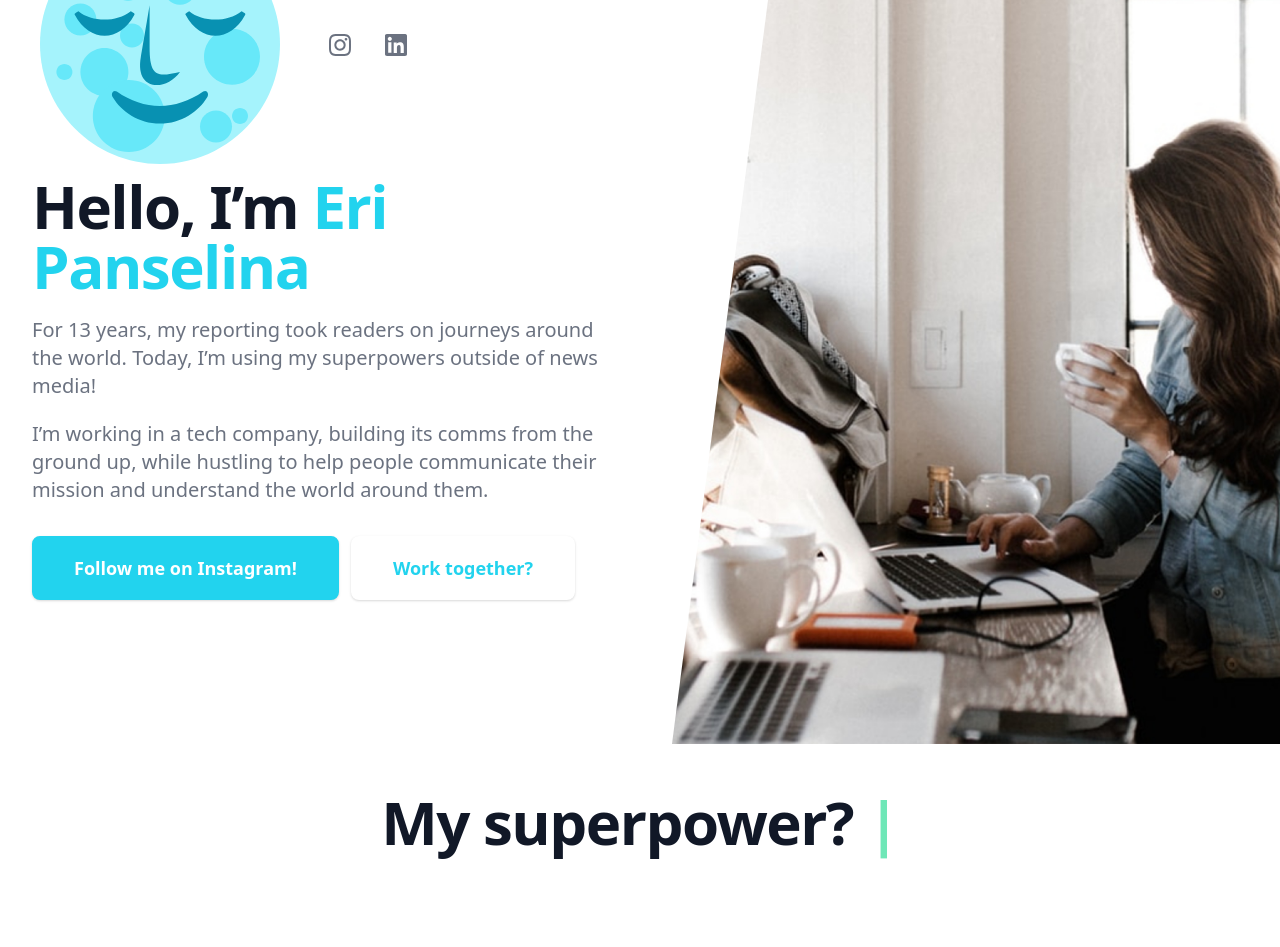
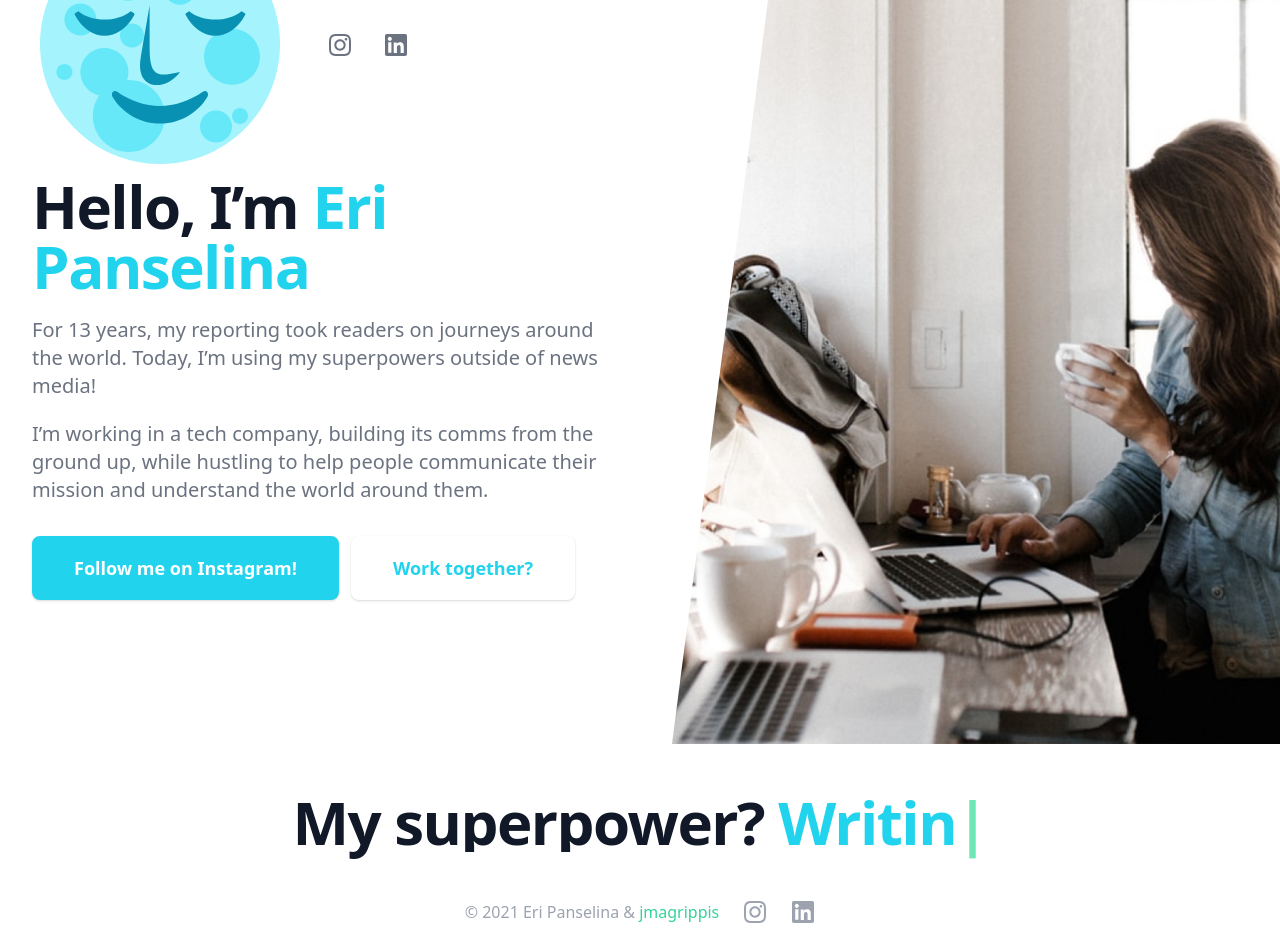
Before and after one commit to jmagrippis/eri, a Next.js app: page / in a window 1280 px wide. Shown: the top 947 px of the page. Built offline with nearby package versions, Linux system fonts and the light colour scheme.

Commit message:
💄  tweak styles & fix safari ghosting bug

```diff
--- a/src/components/Superpowers.tsx
+++ b/src/components/Superpowers.tsx
@@ -16,10 +16,10 @@ export const Superpowers = () => {
     useTypedSuperpower(superpowers)
 
   return (
-    <h2 className="flex flex-col lg:block text-center py-12 text-5xl tracking-tight font-semibold text-gray-900 md:text-6xl">
+    <h2 className="flex flex-col lg:block text-center pt-12 text-5xl tracking-tight font-semibold text-gray-900 md:text-6xl">
       <span className="mb-2 lg:mb-0">My superpower?</span>{' '}
       <span
-        className={cn('text-primary-400', {
+        className={cn('text-primary-400 pt-4 pb-12 min-h-[10rem]', {
           ['end-cursor']: phase !== TypePhase.Deleting,
           ['blinking']: phase === TypePhase.Pausing,
         })}
--- a/src/components/useTypedSuperpower.tsx
+++ b/src/components/useTypedSuperpower.tsx
@@ -6,10 +6,15 @@ export enum TypePhase {
   Deleting,
 }
 
-const TYPING_INTERVAL = 150
+const TYPING_INTERVAL_MIN = 80
+const TYPING_INTERVAL_MAX = 150
 const TYPING_PAUSE_MS = 2000
 const DELETING_INTERVAL = 50
 const DELETING_PAUSE_MS = 500
+
+const getRandomTypingInterval = () =>
+  Math.floor(Math.random() * (TYPING_INTERVAL_MAX - TYPING_INTERVAL_MIN + 1)) +
+  TYPING_INTERVAL_MIN
 
 export const useTypedSuperpower = (
   superpowers: string[]
@@ -36,7 +41,7 @@ export const useTypedSuperpower = (
 
         const timeout = setTimeout(() => {
           setTypedSuperpower(nextTypedSuperPower)
-        }, TYPING_INTERVAL)
+        }, getRandomTypingInterval())
 
         return () => clearTimeout(timeout)
       }
```
